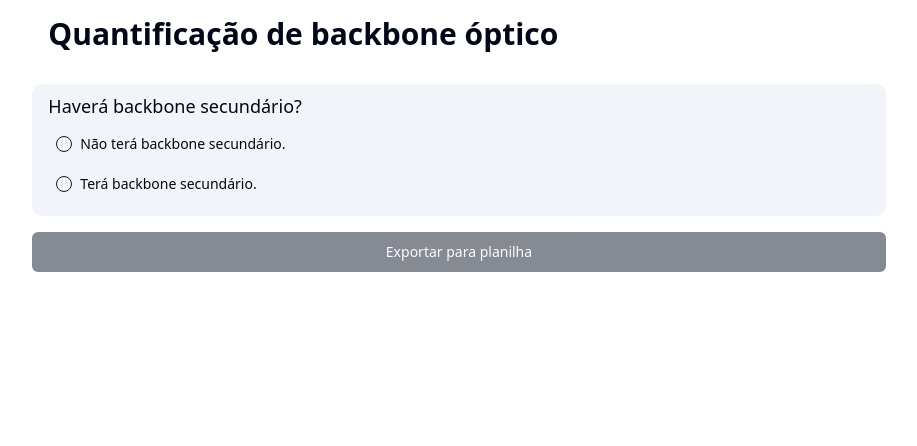
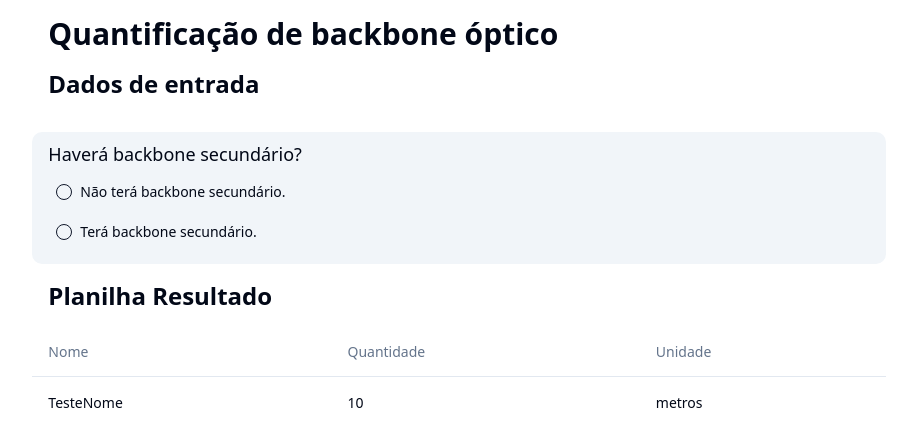
Before and after one commit to El0y-C0SM0/especificador-de-material-de-redes, a React (Vite) app: page / in a window 1280 px wide. Shown: the top 446 px of the page, without its empty margins (181-1098 px from the left). Built offline with nearby package versions, Linux system fonts and the light colour scheme.

Commit message:
Melhorias na interface

```diff
--- a/package.json
+++ b/package.json
@@ -7,6 +7,7 @@
     "deploy": "gh-pages -d dist"
   },
   "dependencies": {
+    "@radix-ui/react-checkbox": "^1.1.1",
     "@radix-ui/react-label": "^2.1.0",
     "@radix-ui/react-radio-group": "^1.2.0",
     "@radix-ui/react-slot": "^1.1.0",
--- a/src/components/Home.tsx
+++ b/src/components/Home.tsx
@@ -1,11 +1,18 @@
-// src/components/App.tsx
+// src/components/Home.tsx
 import React, { useState } from 'react';
-import { Button } from './ui/button';
 import { Label } from "@/components/ui/label"
 import { RadioGroup, RadioGroupItem } from "@/components/ui/radio-group"
 import { Input } from './ui/input';
+import { Checkbox } from "@/components/ui/checkbox"
+import { Table,
+         TableHeader,
+         TableRow,
+         TableHead,
+         TableBody,
+         TableCell } from "@/components/ui/table";
 
 const Home: React.FC = () => {
+
   const [selectedOption, setSelectedOption] = useState('');
   const [numPavimentos, setNumPavimentos] = useState(0);
 
@@ -52,25 +59,104 @@ const Home: React.FC = () => {
 
   const renderNoSecondaryBackbone = () => (
     <div className="bg-slate-100 p-2 rounded-[10px] mt-4">
-      <Label className="p-2 text-lg">Qual a medida básica de um lance de cabo?</Label>
-      <Input className="max-w-sm m-2" type="number" />
-      <Label className="p-2 text-lg">Qual o número de pavimentos do prédio?</Label>
+      <div className="flex flex-wrap justify-center">
+        <div className="w-full md:w-1/2 lg:w-1/3 xl:w-1/4 px-2">
+          <Label className="p-2 text-lg block">Qual a altura de cada andar? (em metros)</Label>
+          <Input min={1} max={10} className="w-full grow" type="number" />
+        </div>
+        <div className="w-full md:w-1/2 lg:w-1/3 xl:w-1/4 px-2">
+          <Label className="p-2 text-lg block">Qual o número de pavimentos do prédio?</Label>
           <Input
             min={1}
             max={30}
             step={1}
-        className="max-w-sm m-2"
+            className="w-full grow"
             type="number"
             value={numPavimentos}
             onChange={handleNumPavimentosChange}
           />
+        </div>
+      </div>
       {Array.from({ length: numPavimentos }, (_, i) => (
         <div key={i} className="bg-slate-100 p-2 rounded-[10px] mt-4">
           <div className="bg-slate-200 p-2 rounded-[10px]">
-            <Label className="p-2 text-lg">Pavimento {i + 1}</Label>
+            <div>
+              <Label className="p-1 text-lg block">Pavimento {i + 1}</Label>
+              {i === 0 && (
+                <Label className="p-1 block">
+                  Marque as disciplinas que estarão no andar e informe as respectivas quantidades de pontos de telecom de cada uma.
+                </Label>
+              )}
+            </div>
+            <div className="grid grid-cols-3 gap-2">
+              <div className="flex flex-col space-y-2 p-2">
+                <div className="flex items-center space-x-2 p-2">
+                  <Checkbox
+                    className="m-1 mt-3"
+                    id={`disciplina-1-${i}`}
+                    name={`disciplina-1-${i}`}
+                  />
+                  <Label className="m-1 mt-2">Dados</Label>
+                </div>
+                <Input
+                  className="m-1"
+                  type="number"
+                />
+              </div>
+              <div className="flex flex-col space-y-2 p-2">
+                <div className="flex items-center space-x-2 p-2">
+                  <Checkbox
+                    className="m-1 mt-3"
+                    id={`disciplina-2-${i}`}
+                    name={`disciplina-2-${i}`}
+                  />
+                  <Label className="m-1">VoIP</Label>
+                </div>
+                <Input
+                  className="m-1"
+                  type="number"
+                />
+              </div>
+              <div className="flex flex-col space-y-2 p-2">
+                <div className="flex items-center space-x-2 p-2">
+                  <Checkbox
+                    className="m-1 mt-3"
+                    id={`disciplina-3-${i}`}
+                    name={`disciplina-3-${i}`}
+                  />
+                  <Label className="m-1">Câmeras</Label>
+                </div>
+                <Input
+                  className="m-1"
+                  type="number"
+                />
+              </div>
+            </div>
           </div>
         </div>
       ))}
+    </div>
+  );
+
+  const renderTable = () => (
+    <div>
+      <h2 className="text-2xl font-bold m-4">Planilha Resultado</h2>
+      <Table>
+        <TableHeader>
+          <TableRow>
+            <TableHead>Nome</TableHead>
+            <TableHead>Quantidade</TableHead>
+            <TableHead>Unidade</TableHead>
+          </TableRow>
+        </TableHeader>
+        <TableBody>
+          <TableRow>
+            <TableCell>TesteNome</TableCell>
+            <TableCell>10</TableCell>
+            <TableCell>metros</TableCell>
+          </TableRow>
+        </TableBody>
+      </Table>
     </div>
   );
 
@@ -78,13 +164,14 @@ const Home: React.FC = () => {
     <main className="container w-2/3 mx-auto h-screen flex flex-col">
       <header className="p-4 mb-4">
         <h1 className="text-3xl font-bold">Quantificação de backbone óptico</h1>
+        <h2 className="text-2xl font-bold mt-4">Dados de entrada</h2>
       </header>
       <div className="bg-slate-100 p-2 rounded-[10px]">
         {renderRadioGroup()}
       </div>
       {selectedOption === 'opcao-sim' && renderSecondaryBackbone()}
       {selectedOption === 'opcao-nao' && renderNoSecondaryBackbone()}
-      <Button disabled={true} className="mt-4" type="button" variant="default">Exportar para planilha</Button>
+      {renderTable()}
     </main>
   );
 };
--- /dev/null
+++ b/src/components/ui/checkbox.tsx
@@ -0,0 +1,28 @@
+import * as React from "react"
+import * as CheckboxPrimitive from "@radix-ui/react-checkbox"
+import { Check } from "lucide-react"
+
+import { cn } from "@/lib/utils"
+
+const Checkbox = React.forwardRef<
+  React.ElementRef<typeof CheckboxPrimitive.Root>,
+  React.ComponentPropsWithoutRef<typeof CheckboxPrimitive.Root>
+>(({ className, ...props }, ref) => (
+  <CheckboxPrimitive.Root
+    ref={ref}
+    className={cn(
+      "peer h-4 w-4 shrink-0 rounded-sm border border-primary ring-offset-background focus-visible:outline-none focus-visible:ring-2 focus-visible:ring-ring focus-visible:ring-offset-2 disabled:cursor-not-allowed disabled:opacity-50 data-[state=checked]:bg-primary data-[state=checked]:text-primary-foreground",
+      className
+    )}
+    {...props}
+  >
+    <CheckboxPrimitive.Indicator
+      className={cn("flex items-center justify-center text-current")}
+    >
+      <Check className="h-4 w-4" />
+    </CheckboxPrimitive.Indicator>
+  </CheckboxPrimitive.Root>
+))
+Checkbox.displayName = CheckboxPrimitive.Root.displayName
+
+export { Checkbox }
--- /dev/null
+++ b/src/components/ui/table.tsx
@@ -0,0 +1,117 @@
+import * as React from "react"
+
+import { cn } from "@/lib/utils"
+
+const Table = React.forwardRef<
+  HTMLTableElement,
+  React.HTMLAttributes<HTMLTableElement>
+>(({ className, ...props }, ref) => (
+  <div className="relative w-full overflow-auto">
+    <table
+      ref={ref}
+      className={cn("w-full caption-bottom text-sm", className)}
+      {...props}
+    />
+  </div>
+))
+Table.displayName = "Table"
+
+const TableHeader = React.forwardRef<
+  HTMLTableSectionElement,
+  React.HTMLAttributes<HTMLTableSectionElement>
+>(({ className, ...props }, ref) => (
+  <thead ref={ref} className={cn("[&_tr]:border-b", className)} {...props} />
+))
+TableHeader.displayName = "TableHeader"
+
+const TableBody = React.forwardRef<
+  HTMLTableSectionElement,
+  React.HTMLAttributes<HTMLTableSectionElement>
+>(({ className, ...props }, ref) => (
+  <tbody
+    ref={ref}
+    className={cn("[&_tr:last-child]:border-0", className)}
+    {...props}
+  />
+))
+TableBody.displayName = "TableBody"
+
+const TableFooter = React.forwardRef<
+  HTMLTableSectionElement,
+  React.HTMLAttributes<HTMLTableSectionElement>
+>(({ className, ...props }, ref) => (
+  <tfoot
+    ref={ref}
+    className={cn(
+      "border-t bg-muted/50 font-medium [&>tr]:last:border-b-0",
+      className
+    )}
+    {...props}
+  />
+))
+TableFooter.displayName = "TableFooter"
+
+const TableRow = React.forwardRef<
+  HTMLTableRowElement,
+  React.HTMLAttributes<HTMLTableRowElement>
+>(({ className, ...props }, ref) => (
+  <tr
+    ref={ref}
+    className={cn(
+      "border-b transition-colors hover:bg-muted/50 data-[state=selected]:bg-muted",
+      className
+    )}
+    {...props}
+  />
+))
+TableRow.displayName = "TableRow"
+
+const TableHead = React.forwardRef<
+  HTMLTableCellElement,
+  React.ThHTMLAttributes<HTMLTableCellElement>
+>(({ className, ...props }, ref) => (
+  <th
+    ref={ref}
+    className={cn(
+      "h-12 px-4 text-left align-middle font-medium text-muted-foreground [&:has([role=checkbox])]:pr-0",
+      className
+    )}
+    {...props}
+  />
+))
+TableHead.displayName = "TableHead"
+
+const TableCell = React.forwardRef<
+  HTMLTableCellElement,
+  React.TdHTMLAttributes<HTMLTableCellElement>
+>(({ className, ...props }, ref) => (
+  <td
+    ref={ref}
+    className={cn("p-4 align-middle [&:has([role=checkbox])]:pr-0", className)}
+    {...props}
+  />
+))
+TableCell.displayName = "TableCell"
+
+const TableCaption = React.forwardRef<
+  HTMLTableCaptionElement,
+  React.HTMLAttributes<HTMLTableCaptionElement>
+>(({ className, ...props }, ref) => (
+  <caption
+    ref={ref}
+    className={cn("mt-4 text-sm text-muted-foreground", className)}
+    {...props}
+  />
+))
+TableCaption.displayName = "TableCaption"
+
+export {
+  Table,
+  TableHeader,
+  TableBody,
+  TableFooter,
+  TableHead,
+  TableRow,
+  TableCell,
+  TableCaption,
+}
```
Also changed, not shown: 1 other file (tests, documents, lock files or other folders). Lines whose indentation alone changed are shown as unchanged.
